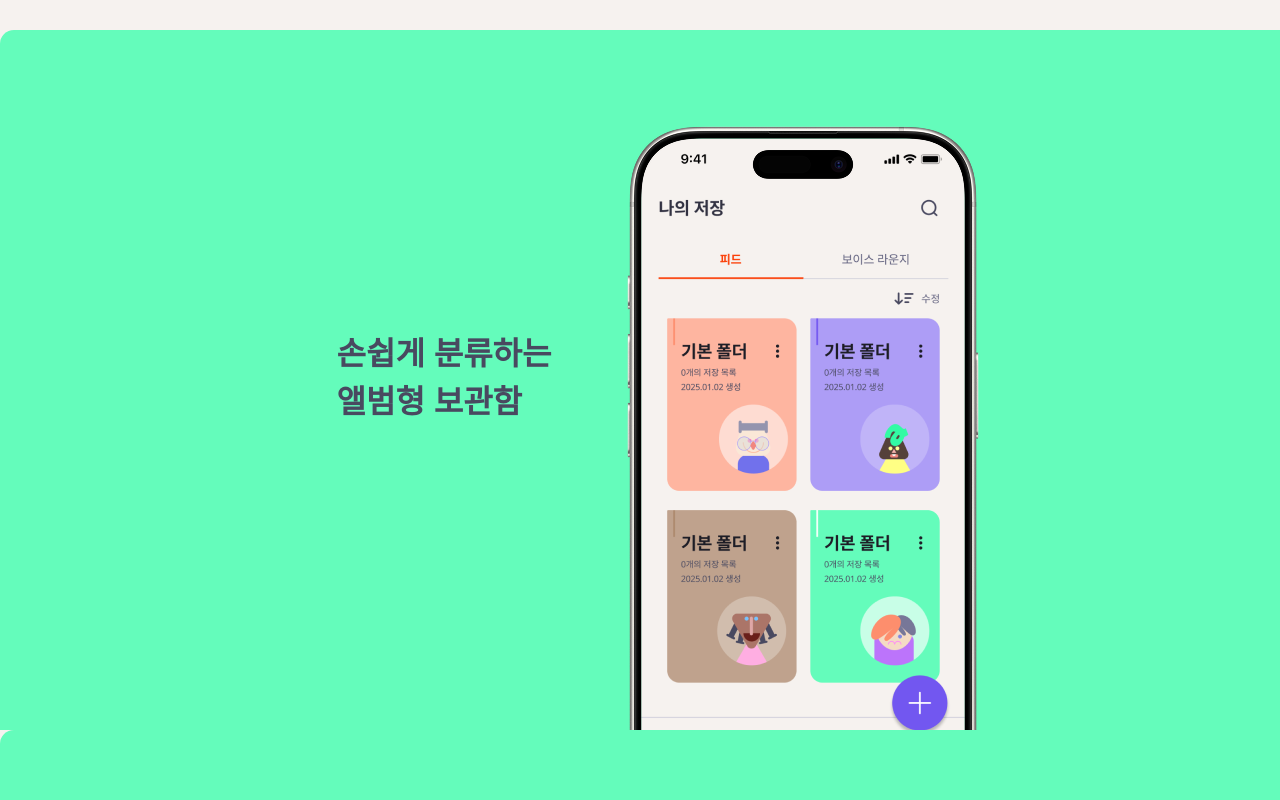
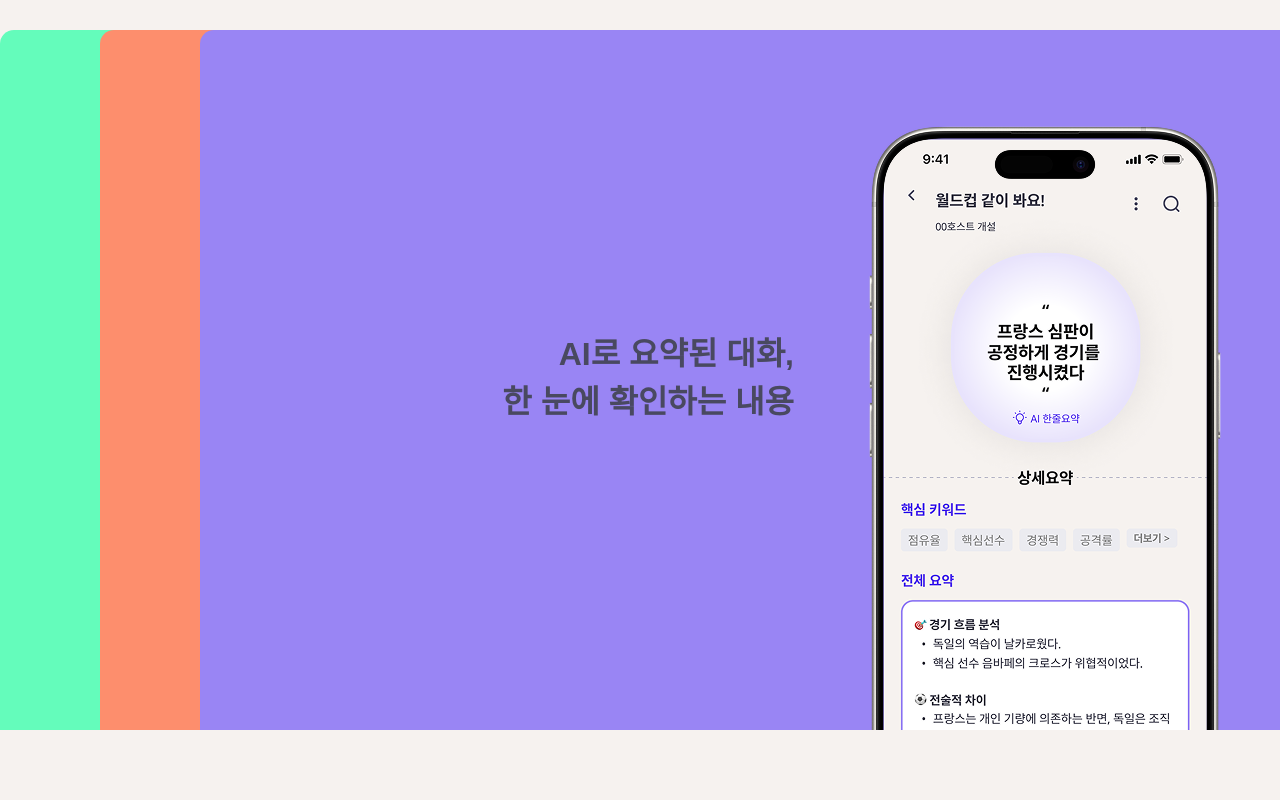
Before and after one commit to hyun2e/unoia-landing, a React (Vite) app: page / in a window 1280 px wide. Shown: the part 9580-10380 px from the top of the page. Built offline with nearby package versions, Linux system fonts and the light colour scheme; a web font is replaced by a local one.

Commit message:
섹션 8 자동 슬라이드 수정 필요, 섹션 6 시간 조절

```diff
--- a/src/components/Section06.jsx
+++ b/src/components/Section06.jsx
@@ -79,7 +79,7 @@ const Section06 = () => {
             key={i}
             initial={{ opacity: 0 }}   // 시작 상태
             whileInView={{ opacity: 1 }}  // 화면에 들어오면 opacity가 1로 변경
-            transition={{ duration: 0.5, delay: i * 0.4 }} // 1초 텀을 두고
+            transition={{ duration: 0.3, delay: i * 0.3 }} // 1초 텀을 두고
           >
             {e1.map((e2, j) => (
               <AICard key={j} info={e2} row_index={i} />
--- a/src/components/Section08.jsx
+++ b/src/components/Section08.jsx
@@ -1,29 +1,18 @@
 import React from "react";
 import Headline from "./Headline";
 import styled from "styled-components";
+import { motion } from "framer-motion";
 
-const saveFunctionInfo = [
-  {
-    title: "손쉽게 분류하는 앨범형 보관함",
-    src: "src/assets/images/S08_Mock_up03.png",
-  },
-  {
-    title: "열띈 토론 후 AI 요약으로 대화 내용을 한 눈에 확인",
-    src: "src/assets/images/S08_Mock_up04.png",
-  },
-  {
-    title: "다른사람의 피드도, 내가 쓴 피드도 저장",
-    src: "src/assets/images/S08_Mock_up05.png",
-  },
-];
-
+// styled-components 부분
 const StyledSection08 = styled.div`
   background-color: ${({ theme }) => theme.colors.brown50};
   overflow: hidden;
+  padding-bottom: 700px;
+  position: relative;  // 부모 요소에 relative 추가
 `;
 
-const SideSlide = styled.div`
-  background-color: ${({ theme }) => theme.colors.mint300};
+const SideSlide = styled(motion.div)`
+  background-color: ${({ theme, bgcolor }) => theme.colors[bgcolor]};
   border-radius: 14px 0px 0px 0px;
 
   display: flex;
@@ -31,12 +20,16 @@ const SideSlide = styled.div`
   justify-content: center;
   gap: 70px;
 
-  position: relative;
+  position: absolute;  // absolute로 설정하여 겹치게 함
+
+  width: 100%;          // 너비 고정 (부모 요소에 맞게)
+  height: 100%;         // 높이 고정 (부모 요소에 맞게)
 
   h3 {
     margin: 300px 0px 300px 40px;
-    width: 215px;
+    width: 300px;
     font-weight: ${({ theme }) => theme.fontWeights.semibold};
+    text-align: right;
   }
 `;
 
@@ -54,23 +47,6 @@ const ImageWrapper = styled.div`
   }
 `;
 
-const RightElements = styled.div`
-  background-color: ${({ theme }) => theme.colors.coral200};
-  border-radius: 14px 0px 0px 0px;
-  width: 180px;
-  height: 100%;
-  position: absolute;
-  left: 1740px;
-
-  div {
-    background-color: ${({ theme }) => theme.colors.purple200};
-    border-radius: 14px 0px 0px 0px;
-    width: 90px;
-    height: 100%;
-    margin-left: auto;
-  }
-`;
-
 const Section08 = () => {
   return (
     <StyledSection08>
@@ -80,33 +56,43 @@ const Section08 = () => {
         description="전 세계 친구들과 대화하는 경험을 요약하고 저장해 언제든 꺼내보세요."
         description_width="296px"
       />
-      <SideSlide>
-        <h3>손쉽게 분류하는 앨범형 보관함</h3>
+
+      {/* 첫 번째 SideSlide */}
+      <SideSlide
+        bgcolor="mint300"
+      >
+        <h3>손쉽게 분류하는<br />앨범형 보관함</h3>
         <ImageWrapper>
           <img src="src/assets/images/S08_Mock_up03.png" />
         </ImageWrapper>
-        <RightElements>
-          <div />
-        </RightElements>
       </SideSlide>
-      <SideSlide>
-        <h3>손쉽게 분류하는 앨범형 보관함</h3>
+
+      {/* 두 번째 SideSlide (첫 번째 완료 후 시작) */}
+      <SideSlide
+        bgcolor="coral200"
+        initial={{ x: "90%" }}
+        whileInView={{ x: "100px" }}  // 두 번째는 약간 덜 이동하도록 수정
+        transition={{ duration: 1, delay: 1 }}  // 1초 후 애니메이션 시작
+      >
+        <h3>다른 사람의 피드도,<br />내가 쓴 피드도 저장</h3>
         <ImageWrapper>
-          <img src="src/assets/images/S08_Mock_up03.png" />
+          <img src="src/assets/images/S08_Mock_up04.png" />
         </ImageWrapper>
-        <RightElements>
-          <div />
-        </RightElements>
       </SideSlide>
-      <SideSlide>
-        <h3>손쉽게 분류하는 앨범형 보관함</h3>
+
+      {/* 세 번째 SideSlide (두 번째 완료 후 시작) */}
+      <SideSlide
+        bgcolor="purple200"
+        initial={{ x: "95%" }}
+        whileInView={{ x: "200px" }}  // 세 번째는 더 덜 이동하도록 수정
+        transition={{ duration: 1, delay: 2 }}  // 2초 후 애니메이션 시작
+      >
+        <h3>AI로 요약된 대화, <br /> 한 눈에 확인하는 내용</h3>
         <ImageWrapper>
-          <img src="src/assets/images/S08_Mock_up03.png" />
+          <img src="src/assets/images/S08_Mock_up05.png" />
         </ImageWrapper>
-        <RightElements>
-          <div />
-        </RightElements>
       </SideSlide>
+
     </StyledSection08>
   );
 };
```
